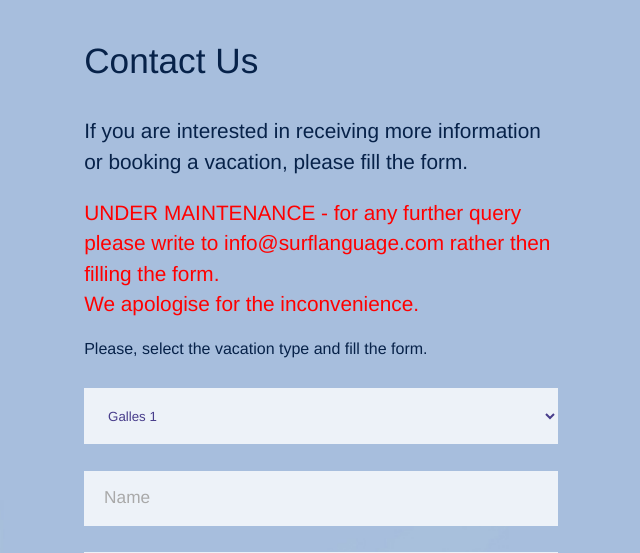
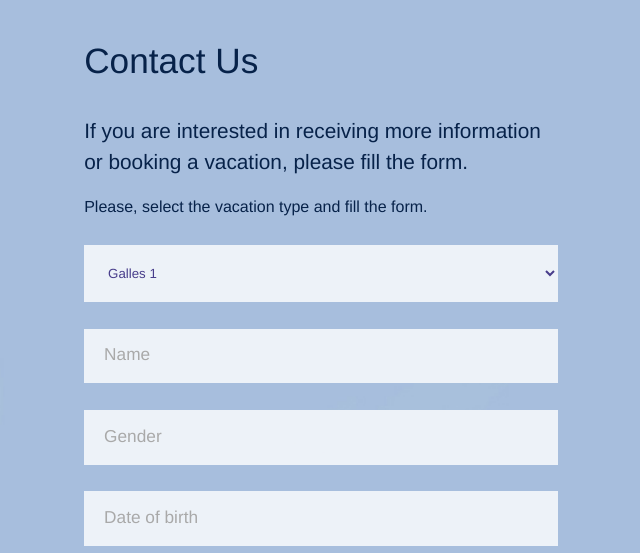
Before and after one commit to 40yostudent/surflanguage.com, a PHP site: page /1/contacts.php?lang=1 in a window 1280 px wide. Shown: the part 257-810 px from the top of the page, without its empty margins (23-663 px from the left). Run offline with PHP 8.4, Linux system fonts and the light colour scheme; data comes from the database, SQL or seed files in the repository.

Commit message:
toggled maintenance message

```diff
--- a/contacts.php
+++ b/contacts.php
@@ -41,8 +41,8 @@
 
                 <h2>Contact Us</h2>
                 <p>If you are interested in receiving more information or booking a vacation, please fill the form.</p>
-                <p style="color: red;">UNDER MAINTENANCE - for any further query please write to <a class="maintenance" href="mailto:info@surflanguage.com">info@surflanguage.com</a> rather then filling the form.<br>
-                We apologise for the inconvenience.</p>
+                <!-- <p style="color: red;">UNDER MAINTENANCE - for any further query please write to <a class="maintenance" href="mailto:info@surflanguage.com">info@surflanguage.com</a> rather then filling the form.<br>
+                We apologise for the inconvenience.</p> -->
                 <h6>Please, select the vacation type and fill the form. </h6>
 
             <div id="contact-form" class="block">
```
